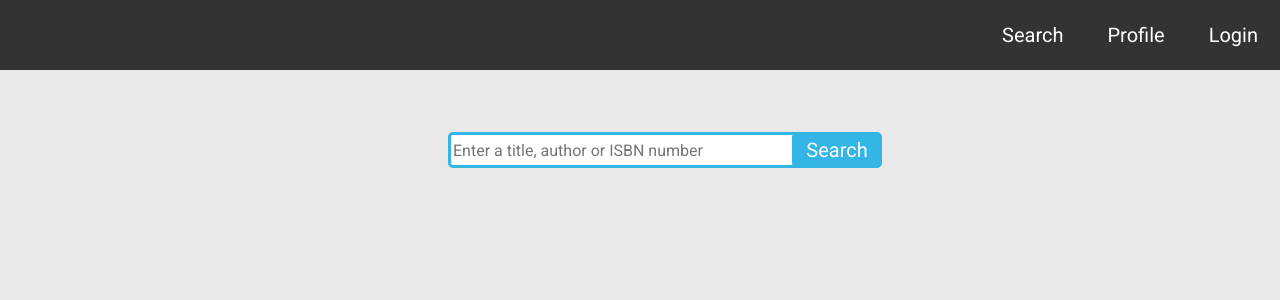
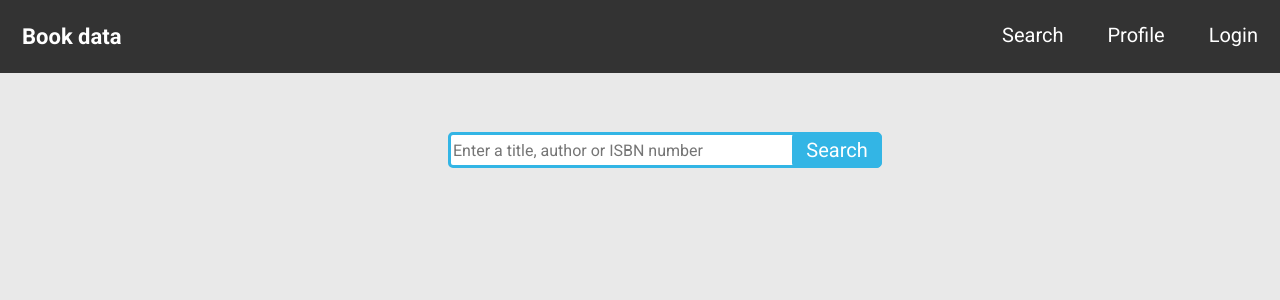
Before and after one commit to lscolombo/project1, a Flask app: page /search in a window 1280 px wide. Shown: the top 300 px of the page. Run offline with Flask 2, Linux system fonts and the light colour scheme; some libraries are stand-ins or nearby versions; some web fonts are replaced.

Commit message:
more styling

```diff
--- a/static/style.css
+++ b/static/style.css
@@ -18,6 +18,16 @@ body {
   list-style-type: none;
 }
 
+.menuName {
+  float: left;
+  list-style-type: none;
+  color: white;
+  text-align: center;
+  padding: 20px 22px;
+  font-size: 22px;
+  font-weight: bold;
+}
+
 .menuItem a {
   display: block;
   color: white;
@@ -25,6 +35,7 @@ body {
   padding: 20px 22px;
   text-decoration: none;
 }
+
 
 li a:hover {
   background-color: #33b5e5;
--- a/templates/layout.html
+++ b/templates/layout.html
@@ -9,9 +9,10 @@
 
       <title>Book's reviews</title>
       <ul class="menuList">
-          <li class="menuItem"><a href="default.asp">Login</a></li>
+          <li class="menuItem"><a href="{{ url_for('login') }}">Login</a></li>
           <li class="menuItem"><a href="news.asp">Profile</a></li>
           <li class="menuItem"><a href="{{ url_for('search') }}">Search</a></li>
+          <li class="menuName">Book data</li>
       </ul>
       {% block heading %}
       {% endblock %}
```
Also changed, not shown: 2 other files.
